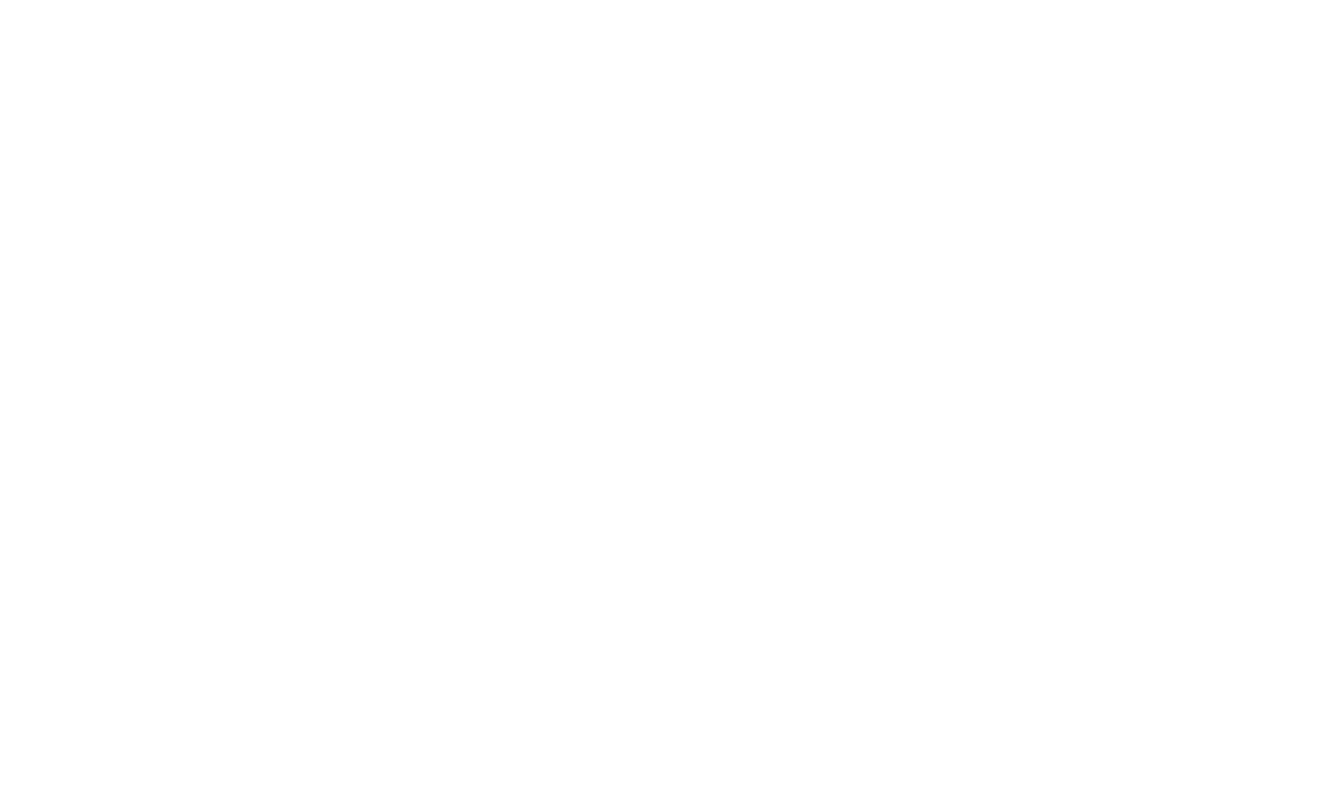
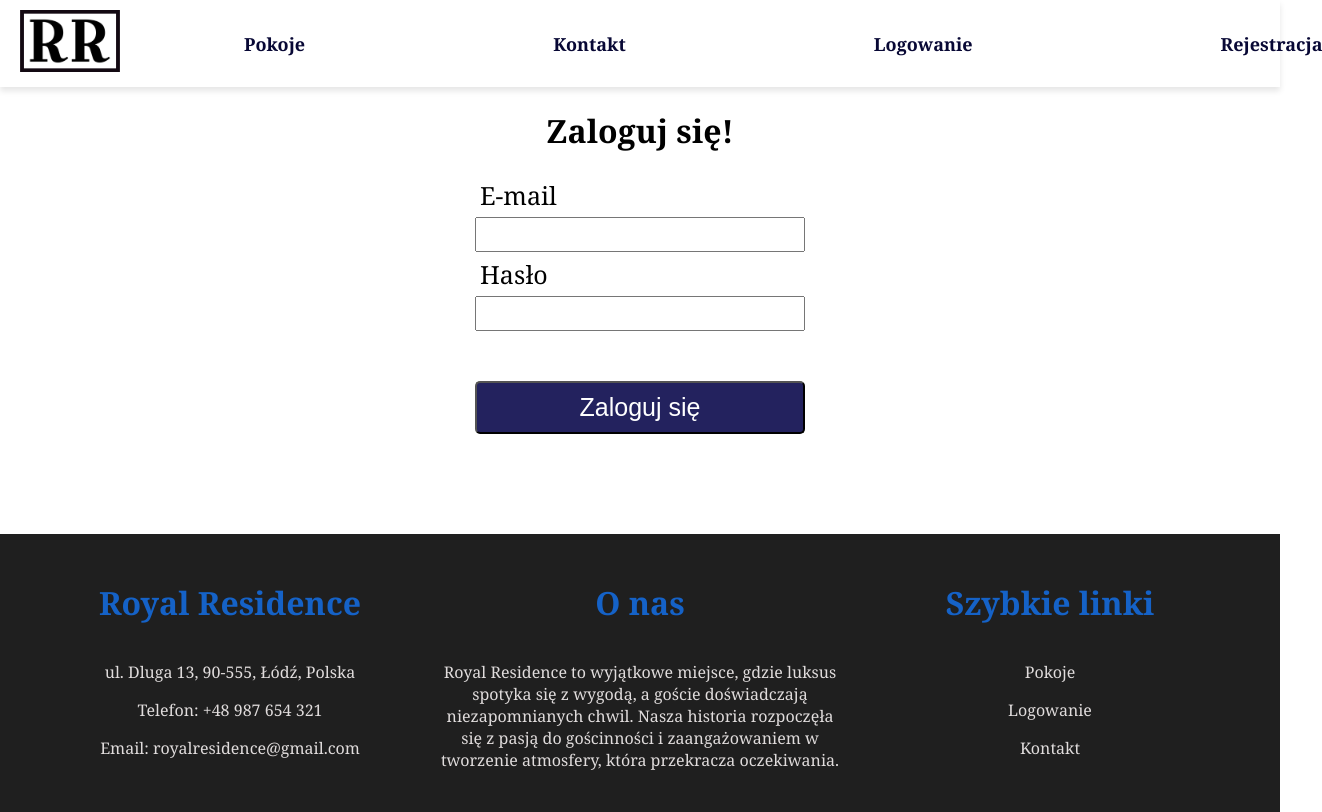
Before and after one commit to b4rtm/hotel-frontend, a React (Vite) app: page /login in a window 1280 px wide. Before the commit this address had no page. Shown: the whole page, 1322 px wide, since content can reach past the window. Built offline with nearby package versions, Linux system fonts and the light colour scheme.

Commit message:
added register and login pages

```diff
--- a/src/App.jsx
+++ b/src/App.jsx
@@ -1,6 +1,3 @@
-import MainPage from './components/MainPage.jsx'
-import Navbar from './components/Navbar.jsx'
-import Footer from './components/Footer.jsx'
 import AppRoutes from './AppRoutes.jsx'
 
 
--- a/src/AppRoutes.jsx
+++ b/src/AppRoutes.jsx
@@ -2,8 +2,9 @@
 import React from 'react';
 import { BrowserRouter, Route, Routes } from 'react-router-dom';
 
-import MainPage from './components/MainPage';
-import RegisterPage from './components/RegisterPage';
+import MainPage from './components/pages/MainPage';
+import LoginPage from './components/pages/LoginPage';
+import RegisterPage from './components/pages/RegisterPage';
 
 
 const AppRoutes = () => {
@@ -12,6 +13,7 @@
       <Routes>
         <Route path="/" element={<MainPage/>} />
         <Route path="/register" element={<RegisterPage/>} />
+        <Route path="/login" element={<LoginPage/>} />
       </Routes>
     </BrowserRouter>
   );
--- /dev/null
+++ b/src/components/FormField.jsx
@@ -0,0 +1,10 @@
+const FormField = ({label, name, type}) =>  {
+    return (
+        <div className="form-field">
+            <label htmlFor={label}>{name}</label>
+            <input name={label} id={label} type={type} required/>
+        </div>
+    );
+}
+
+export default FormField;
--- a/src/components/Navbar.jsx
+++ b/src/components/Navbar.jsx
@@ -9,9 +9,11 @@
           </Link>
           <div className='navbar-item'>Pokoje</div>
           <div className='navbar-item'>Kontakt</div>
-          <div className='navbar-item'>Logowanie</div>
-          <Link to="/register">
-            <div className='navbar-item'>Rejestracja</div>
+          <Link to="/login" className='navbar-item'>
+            Logowanie
+          </Link>
+          <Link to="/register" className='navbar-item'>
+            Rejestracja
           </Link>
         </div>
       );
--- a/src/components/RegisterPage.jsx
+++ /dev/null
@@ -1,6 +0,0 @@
-
-const RegisterPage = () =>{
-    return <p>rejestracja</p>
-}
-
-export default RegisterPage;
--- /dev/null
+++ b/src/components/pages/LoginPage.jsx
@@ -0,0 +1,22 @@
+import '../../stylesheets/register-page.css'
+import Footer from '../Footer';
+import FormField from '../FormField';
+import Navbar from '../Navbar';
+const RegisterPage = () =>{
+    return (
+        <>
+        <Navbar/>
+        <div className='register-page'>
+            <h1>Zaloguj się!</h1>
+            <form>
+                <FormField label="email" name="E-mail" type="text"/>
+                <FormField label="password" name="Hasło" type="password"/>
+                <button type="submit">Zaloguj się</button>
+            </form>
+        </div>
+        <Footer/>
+    </>
+    );
+}
+
+export default RegisterPage;
--- /dev/null
+++ b/src/components/pages/RegisterPage.jsx
@@ -0,0 +1,29 @@
+import '../../stylesheets/register-page.css'
+import Footer from '../Footer';
+import FormField from '../FormField';
+import Navbar from '../Navbar';
+const RegisterPage = () =>{
+    return (
+        <>
+        <Navbar/>
+        <div className='register-page'>
+            <h1>Dołącz do nas!</h1>
+            <form>
+                <FormField label="name" name="Imię" type="text"/>
+                <FormField label="surname" name="Nazwisko" type="text"/>
+                <FormField label="email" name="E-mail" type="text"/>
+                <FormField label="tel" name="Telefon" type="tel"/>
+                <FormField label="address" name="Adres" type="text"/>
+                <FormField label="city" name="Miasto" type="text"/>
+                <FormField label="postcode" name="Kod pocztowy" type="text"/>
+                <FormField label="password" name="Hasło" type="password"/>
+                <FormField label="confirm_password" name="Potwierdź hasło" type="password"/>
+                <button type="submit">Zarejestruj się</button>
+            </form>
+        </div>
+        <Footer/>
+    </>
+    );
+}
+
+export default RegisterPage;
--- a/src/stylesheets/footer.css
+++ b/src/stylesheets/footer.css
@@ -1,12 +1,9 @@
-
-
 .footer{
     padding: 25px;
     display: flex;
     background-color: rgb(31, 31, 31);
     color: rgb(224, 220, 220);
-
-
+    margin-top: auto;
 }
 
 .footer-column{
--- a/src/stylesheets/main-page.css
+++ b/src/stylesheets/main-page.css
@@ -1,18 +1,12 @@
-body{
-    margin: 0;
-    padding: 0;
-    font-family:Cambria, Cochin, Georgia, Times, 'Times New Roman', serif ;
-}
+
 
 .main-img{
-    /* max-height: 900px; */
     width: 80%;
     margin: 0 10%;
 }
 
 .reservation-panel{
     display: flex;
-
     background-color: white;
     position: absolute;
     top: 30%;
--- a/src/stylesheets/navbar.css
+++ b/src/stylesheets/navbar.css
@@ -1,9 +1,23 @@
+body{
+  margin: 0;
+  padding: 0;
+  font-family:Cambria, Cochin, Georgia, Times, 'Times New Roman', serif ;
+}
+
+#root{
+  min-height: 100vh;
+  display:flex;
+  flex-direction:column;
+}
+
 .navbar {
     display: flex;
     /* justify-content: space-between; */
     align-items: center;
     background-color: white;
     padding: 10px 20px;
+    box-shadow: 0px 4px 6px rgba(0, 0, 0, 0.1); /* Cień */
+
   }
 
   .navbar-item{
--- /dev/null
+++ b/src/stylesheets/register-page.css
@@ -0,0 +1,38 @@
+.register-page{
+    display: flex;
+    flex-direction: column;
+    align-items: center;
+    margin-bottom: 100px;
+}
+
+.register-page .form-field{
+    display: flex;
+    flex-direction: column;
+}
+
+.register-page .form-field label{
+    font-size: 25px;
+    margin: 5px;
+}
+
+.register-page .form-field input{
+    font-size: 25px;
+}
+
+.register-page  button{
+    font-size: 25px;
+    margin-top: 50px;
+    width: 100%;
+
+    background-color: #23225e; /* Kolor tła */
+    color: #ffffff; /* Kolor tekstu */
+
+    padding: 10px 20px; /* Wielkość wypełnienia */
+    border-radius: 5px; /* Promień zaokrąglenia */
+    cursor: pointer; /* Kursor wskazujący na interaktywny element */
+    transition: background-color 0.3s, color 0.3s; /* Animacja zmiany koloru */
+}
+
+.register-page button:hover {
+    background-color: #232291; /* Kolor tła po najechaniu myszką */
+}
```
Also changed, not shown: src/components/pages/MainPage.jsx (renamed from src/components/MainPage.jsx, +5 -5 lines).
